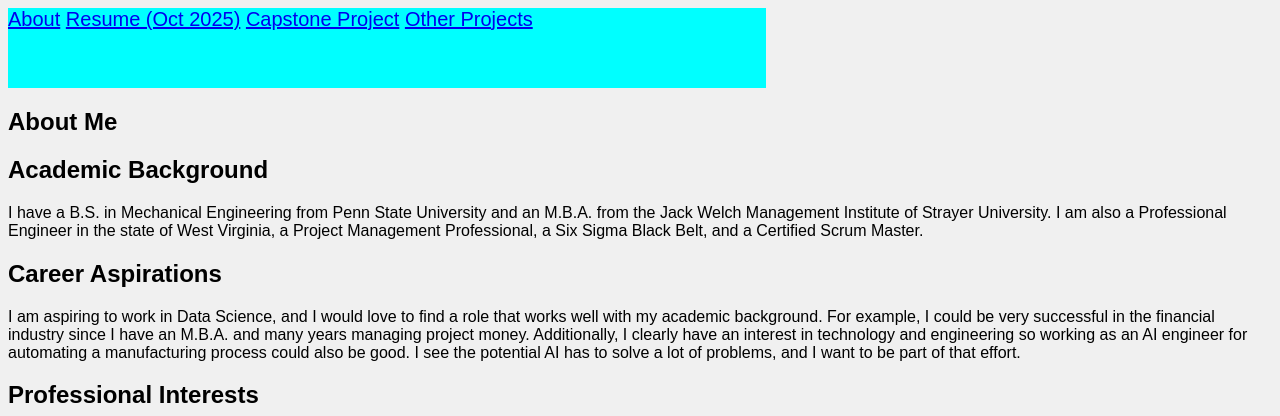
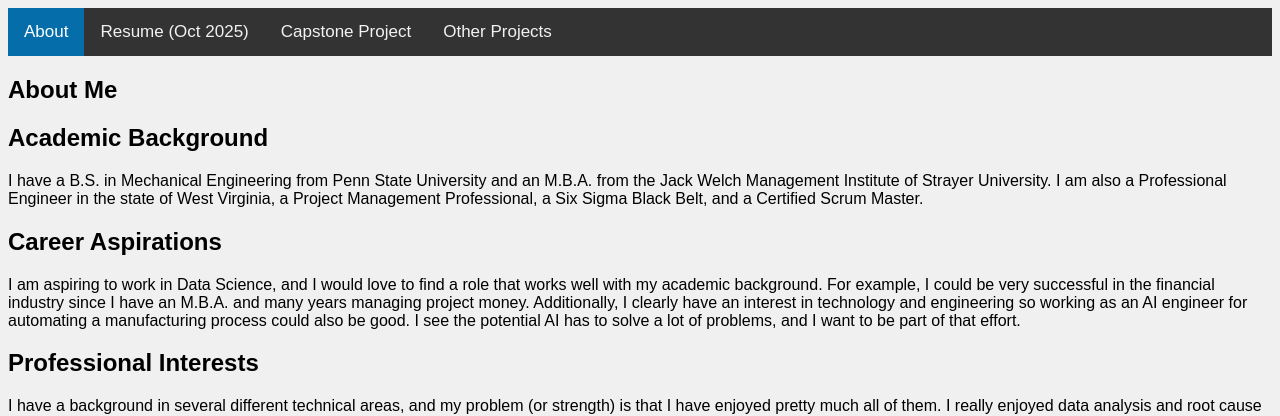
Before and after one commit to ChessGuy/data-projects, a Flask app: page / in a window 1280 px wide. Shown: the top 416 px of the page. Run offline with Flask 3, Linux system fonts and the light colour scheme.

Commit message:
Working on Flask app

```diff
--- a/Board Game Recommender/board_game_recommender_project/app.py
+++ b/Board Game Recommender/board_game_recommender_project/app.py
@@ -9,15 +9,15 @@ app.secret_key = 'game'
 @app.route('/')
 @app.route('/about')
 def about():
-    return render_template("about.html")
+    return render_template("about.html", active_page='about')
 
 @app.route('/projects')
 def projects():
-    return render_template("projects.html")
+    return render_template("projects.html", active_page='projects')
 
 @app.route('/resume')
 def resume():
-    return render_template("resume.html")
+    return render_template("resume.html", active_page='resume')
 
 @app.route('/capstone', methods = ['GET', 'POST'])
 def capstone():
@@ -51,7 +51,7 @@ def capstone():
 
     recommendation_list = []
     error_message = ""
-    return render_template("capstone.html", inputted_list=session['inputted_list'], recommendation_list=recommendation_list, error_message=error_message)
+    return render_template("capstone.html", active_page='capstone', inputted_list=session['inputted_list'], recommendation_list=recommendation_list, error_message=error_message)
 
 @app.route('/recommend', methods = ['GET', 'POST'])
 def post_recommendations():
@@ -66,7 +66,7 @@ def clear_page():
     session['inputted_list'] = []
     recommendation_list = []
     error_message = ""
-    return render_template('capstone.html', recommendation_list=recommendation_list, error_message=error_message)
+    return render_template('capstone.html', active_page='capstone', recommendation_list=recommendation_list, error_message=error_message)
 
 # if __name__ == '__main__':
 #     app.debug = True
--- a/Board Game Recommender/board_game_recommender_project/static/styles.css
+++ b/Board Game Recommender/board_game_recommender_project/static/styles.css
@@ -24,11 +24,26 @@ input[type=number] {
   -moz-appearance: textfield;
 }
 
-div.topnav {
-    background-color:aqua;
-    color:black;
-    height: 80px;
-    width: 60%;
-    font-size: 20px;
-    text-align: left;
-}
+  .topnav {
+    background-color: #333;
+    overflow: hidden;
+  }
+
+  .topnav a {
+    float: left;
+    color: #f2f2f2;
+    text-align: center;
+    padding: 14px 16px;
+    text-decoration: none;
+    font-size: 17px;
+  }
+
+  .topnav a:hover {
+    background-color: #ddd;
+    color: black;
+  }
+
+  .topnav a.active {
+    background-color: #046daa;
+    color: white;
+  }
--- a/Board Game Recommender/board_game_recommender_project/templates/base.html
+++ b/Board Game Recommender/board_game_recommender_project/templates/base.html
@@ -6,15 +6,12 @@
 <section>
   <header>
     <div class="topnav">
-      <a class="active" href="{{ url_for('about') }}">About</a>
-      <a href="{{ url_for('resume') }}">Resume (Oct 2025)</a>
-      <a href="{{ url_for('capstone') }}">Capstone Project</a>
-      <a href="{{ url_for('projects') }}">Other Projects</a>
+      <a class="{{'active' if active_page == 'about' }}" href="{{ url_for('about') }}">About</a>
+      <a class="{{'active' if active_page == 'resume' }}" href="{{ url_for('resume') }}">Resume (Oct 2025)</a>
+      <a class="{{'active' if active_page == 'capstone' }}" href="{{ url_for('capstone') }}">Capstone Project</a>
+      <a class="{{'active' if active_page == 'projects' }}" href="{{ url_for('projects') }}">Other Projects</a>
     </div>
     {% block header %}{% endblock %}
   </header>
-  {% for message in get_flashed_messages() %}
-    <div class="flash">{{ message }}</div>
-  {% endfor %}
   {% block content %}{% endblock %}
 </section>
```
